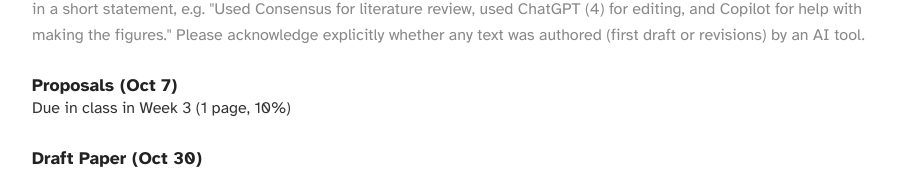
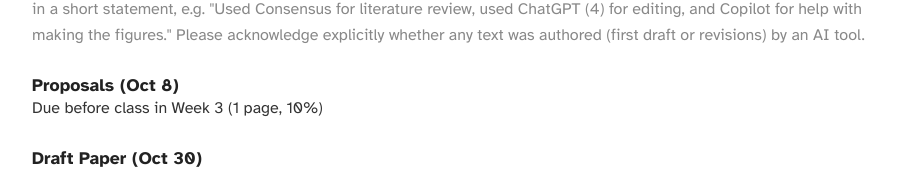
Before and after one commit to kapa-moon/your-my-our-class, a Next.js app: page /syllabus in a window 1280 px wide. Shown: the part 2425-2596 px from the top of the page, without its empty margins (184-1086 px from the left). Built offline with nearby package versions, Linux system fonts and the light colour scheme; no server answers; the database is empty.

Commit message:
date update

```diff
--- a/src/app/syllabus/page.tsx
+++ b/src/app/syllabus/page.tsx
@@ -1075,8 +1075,8 @@ export default function SyllabusPage() {
           You can use any tool that you think is relevant, but you MUST acknowledge which tools you used at the end of the paper in a short statement, e.g. &quot;Used Consensus for literature review, used ChatGPT (4) for editing, and Copilot for help with making the figures.&quot; Please acknowledge explicitly whether any text was authored (first draft or revisions) by an AI tool.
         </p>
 
-        <h4>Proposals (Oct 7)</h4>
-        <p>Due in class in Week 3 (1 page, 10%)</p>
+        <h4>Proposals (Oct 8)</h4>
+        <p>Due before class in Week 3 (1 page, 10%)</p>
 
         <h4>Draft Paper (Oct 30)</h4>
         <p>
```
